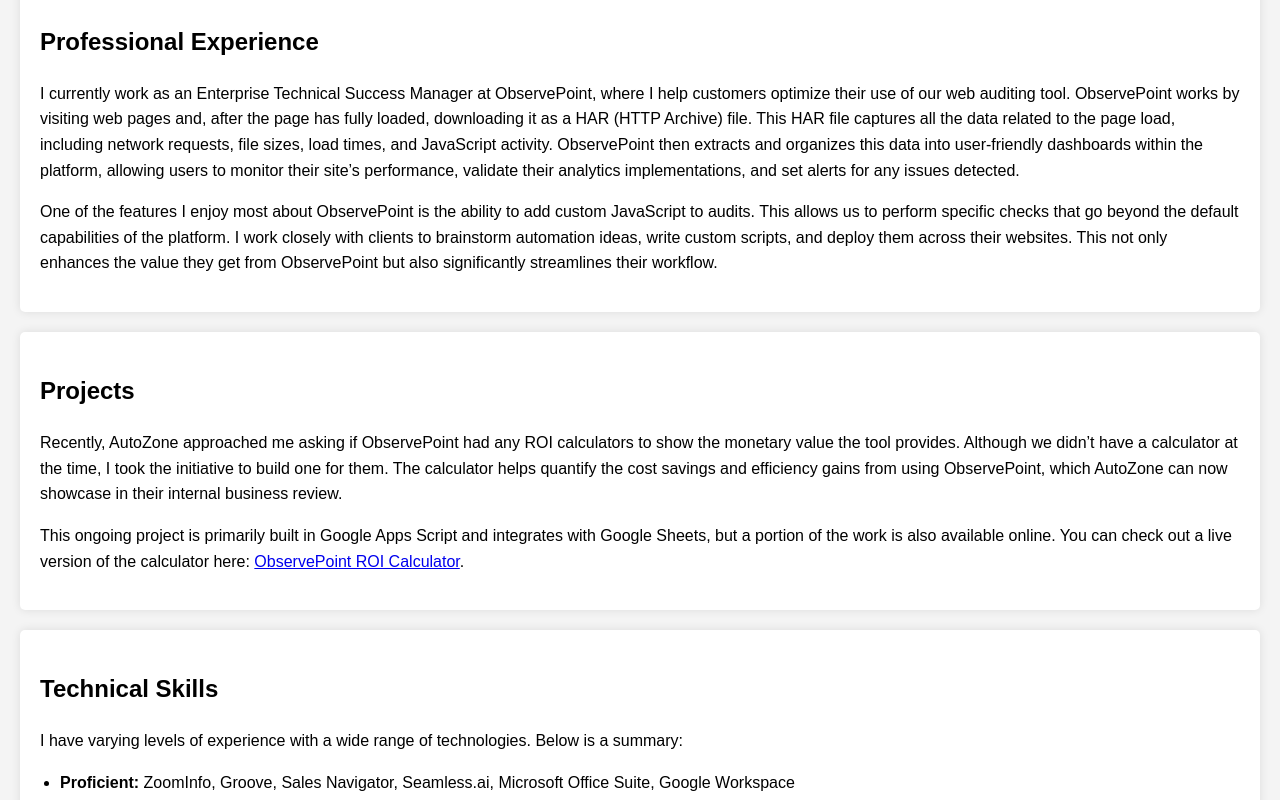
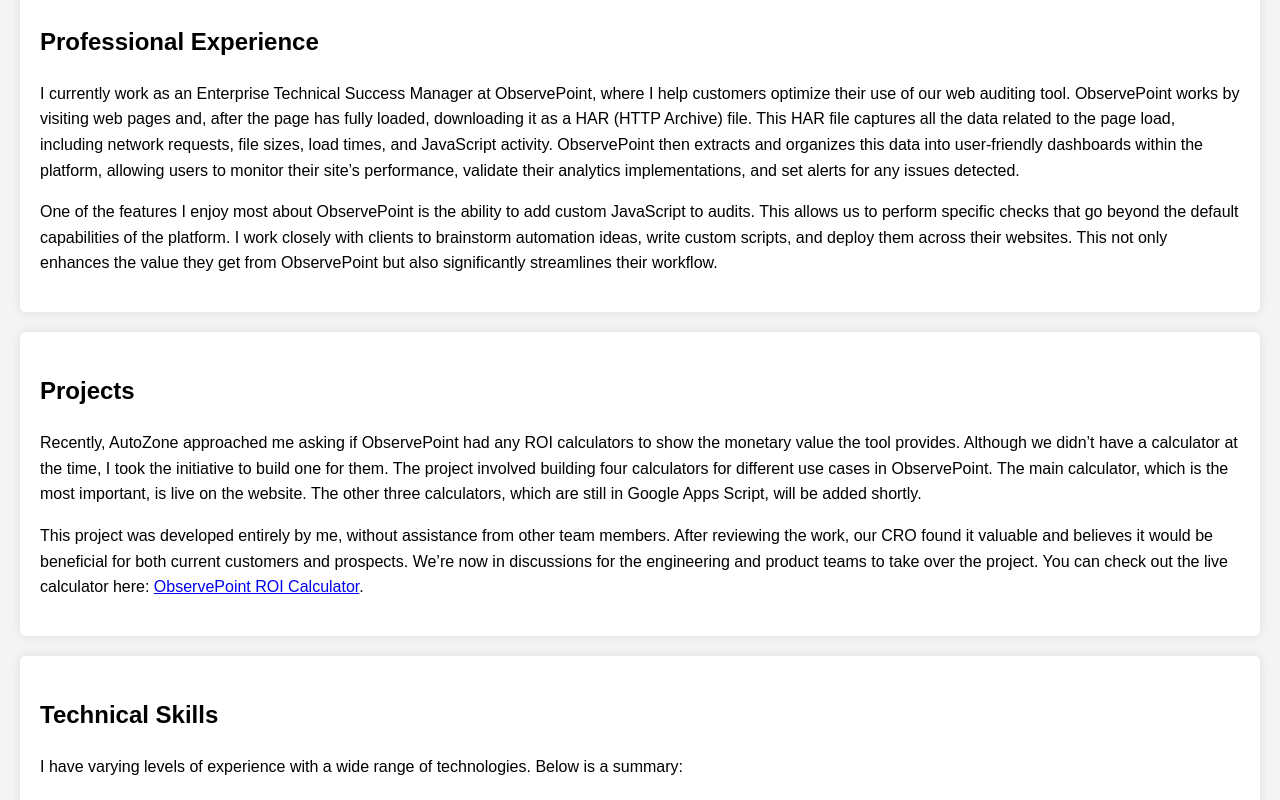
Before and after one commit to masensarabia/masen-sarabia, a plain HTML site: page index.html in a window 1280 px wide. Shown: the part 444-1244 px from the top of the page. Drawn offline with Linux system fonts and the light colour scheme.

Commit message:
Update index.html

```diff
--- a/index.html
+++ b/index.html
@@ -25,11 +25,11 @@
             <p>One of the features I enjoy most about ObservePoint is the ability to add custom JavaScript to audits. This allows us to perform specific checks that go beyond the default capabilities of the platform. I work closely with clients to brainstorm automation ideas, write custom scripts, and deploy them across their websites. This not only enhances the value they get from ObservePoint but also significantly streamlines their workflow.</p>
         </section>
 
-        <!-- New Projects Section -->
+        <!-- Updated Projects Section -->
         <section>
             <h2>Projects</h2>
-            <p>Recently, AutoZone approached me asking if ObservePoint had any ROI calculators to show the monetary value the tool provides. Although we didn’t have a calculator at the time, I took the initiative to build one for them. The calculator helps quantify the cost savings and efficiency gains from using ObservePoint, which AutoZone can now showcase in their internal business review.</p>
-            <p>This ongoing project is primarily built in Google Apps Script and integrates with Google Sheets, but a portion of the work is also available online. You can check out a live version of the calculator here: <a href="https://observe-point-calculators.vercel.app/" target="_blank">ObservePoint ROI Calculator</a>.</p>
+            <p>Recently, AutoZone approached me asking if ObservePoint had any ROI calculators to show the monetary value the tool provides. Although we didn’t have a calculator at the time, I took the initiative to build one for them. The project involved building four calculators for different use cases in ObservePoint. The main calculator, which is the most important, is live on the website. The other three calculators, which are still in Google Apps Script, will be added shortly.</p>
+            <p>This project was developed entirely by me, without assistance from other team members. After reviewing the work, our CRO found it valuable and believes it would be beneficial for both current customers and prospects. We’re now in discussions for the engineering and product teams to take over the project. You can check out the live calculator here: <a href="https://observe-point-calculators.vercel.app/" target="_blank">ObservePoint ROI Calculator</a>.</p>
         </section>
 
         <section>
```
